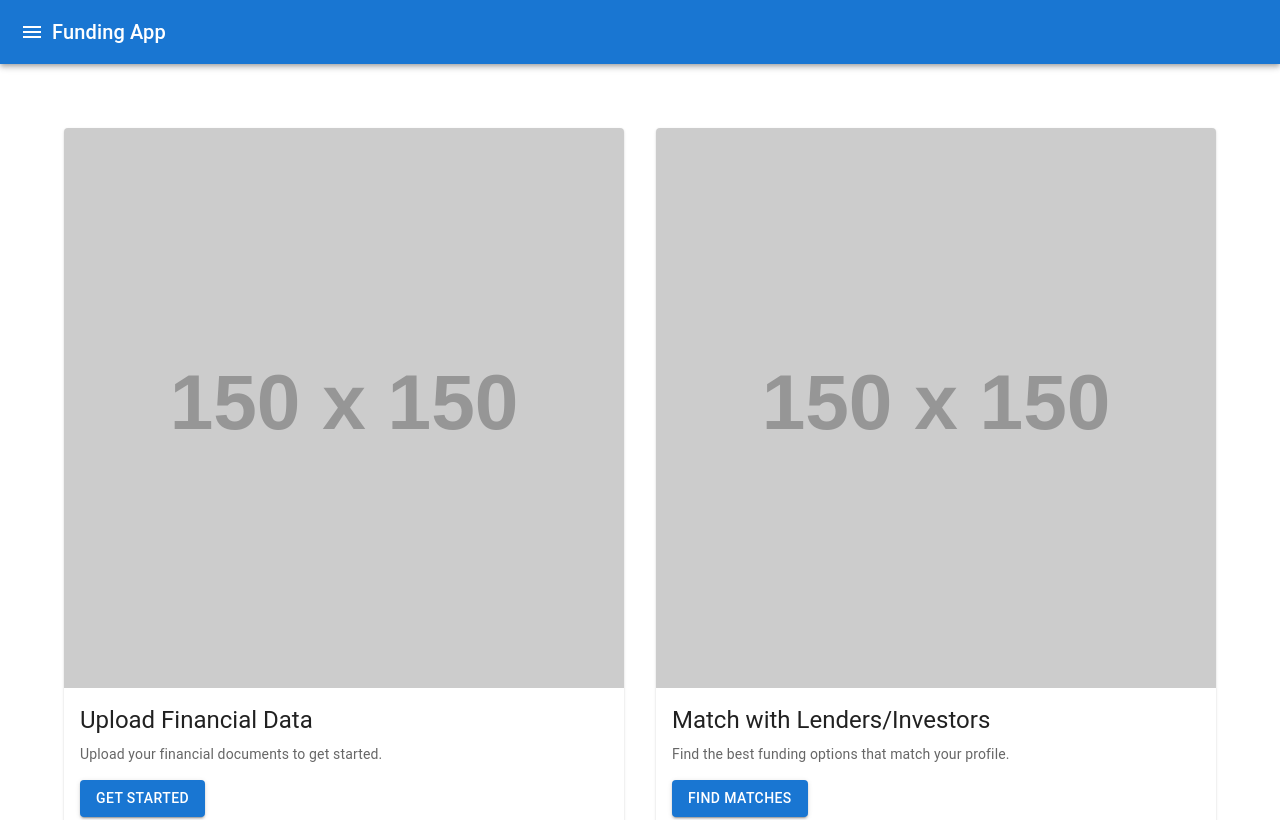
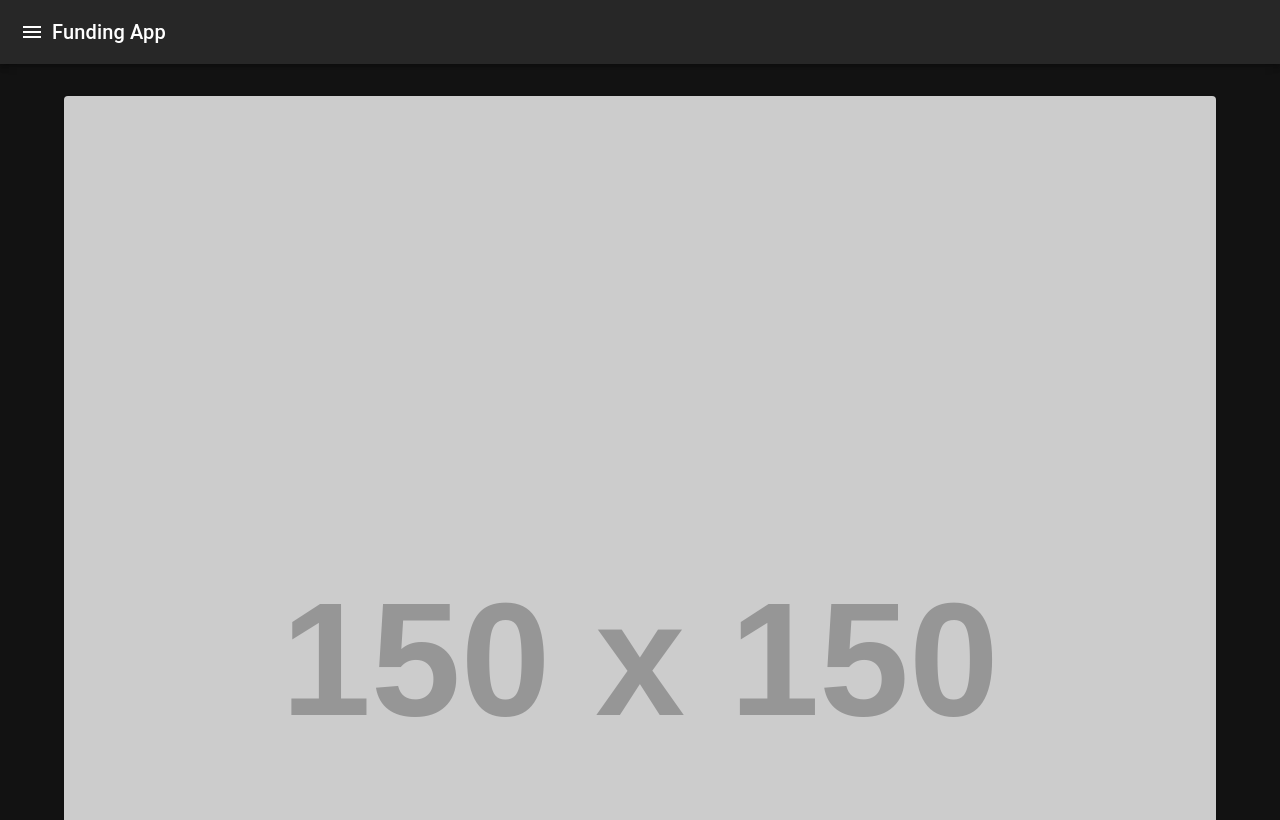
Before and after one commit to AymanAkhras/DeltaHacks-11, a React (Vite) app in the folder frontend/: page / in a window 1280 px wide. Shown: the top 820 px of the page. Built offline with nearby package versions, Linux system fonts and the light colour scheme.

Commit message:
made darkmode theme default

```diff
--- a/frontend/src/App.jsx
+++ b/frontend/src/App.jsx
@@ -3,12 +3,14 @@ import { BrowserRouter as Router, Route, Routes } from 'react-router-dom';
 import HomePage from './pages/HomePage';
 import LoginPage from './pages/LoginPage';
 import RegisterPage from './pages/RegisterPage';
+import OnboardingPage from './pages/OnboardingPage';
 
 function App() {
   return (
     <Router>
       <Routes>
         <Route path="/" element={<HomePage />} />
+        <Route path="/onboarding" element={<OnboardingPage />} />
         <Route path="/login" element={<LoginPage />} />
         <Route path="/register" element={<RegisterPage />} />
       </Routes>
--- a/frontend/src/main.jsx
+++ b/frontend/src/main.jsx
@@ -1,10 +1,16 @@
 import { StrictMode } from 'react'
 import { createRoot } from 'react-dom/client'
+import { ThemeProvider } from '@mui/material/styles'
+import CssBaseline from '@mui/material/CssBaseline';
 import './styles/index.css'
 import App from './App.jsx'
+import theme from './theme.js'
 
 createRoot(document.getElementById('root')).render(
-  <StrictMode>
-    <App />
-  </StrictMode>,
+  <ThemeProvider theme={theme}>
+    <CssBaseline />
+    <StrictMode>
+      <App />
+    </StrictMode>
+  </ThemeProvider>,
 )
--- a/frontend/src/pages/HomePage.jsx
+++ b/frontend/src/pages/HomePage.jsx
@@ -1,5 +1,5 @@
 import React from 'react';
-import { Container, Grid, Card, CardContent, CardMedia, Typography, Button, AppBar, Toolbar, IconButton, } from '@mui/material';
+import { Container, Box, Card, CardContent, CardMedia, Typography, Button, AppBar, Toolbar, IconButton, } from '@mui/material';
 import MenuIcon from '@mui/icons-material/Menu';
 
 function HomePage() {
@@ -14,8 +14,8 @@ function HomePage() {
                 </Toolbar>
             </AppBar>
             <Container>
-                <Grid container spacing={4} style={{ marginTop: '2rem' }}>
-                    <Grid item xs={12} md={6}>
+                <Box container spacing={4} style={{ marginTop: '2rem' }}>
+                    <Box item xs={12} md={6}>
                         <Card>
                             <CardMedia
                                 component="img"
@@ -30,8 +30,8 @@ function HomePage() {
                                 <Button variant="contained" color="primary" style={{ marginTop: '1rem' }}>Get Started</Button>
                             </CardContent>
                         </Card>
-                    </Grid>
-                    <Grid item xs={12} md={6}>
+                    </Box>
+                    <Box item xs={12} md={6}>
                         <Card>
                             <CardMedia
                                 component="img"
@@ -46,8 +46,8 @@ function HomePage() {
                                 <Button variant="contained" color="primary" style={{ marginTop: '1rem' }}>Find Matches</Button>
                             </CardContent>
                         </Card>
-                    </Grid>
-                </Grid>
+                    </Box>
+                </Box>
             </Container>
         </div>
     );
--- /dev/null
+++ b/frontend/src/pages/OnboardingPage.jsx
@@ -0,0 +1,11 @@
+import { Container, Box } from '@mui/material';
+
+function OnboardingPage() {
+    return (
+        <Container maxWidth="xs">
+
+        </Container>
+    );
+}
+
+export default OnboardingPage;
--- /dev/null
+++ b/frontend/src/theme.js
@@ -0,0 +1,9 @@
+import { createTheme } from '@mui/material/styles';
+
+const theme = createTheme({
+    palette: {
+        mode: 'dark',
+    },
+});
+
+export default theme;
```
